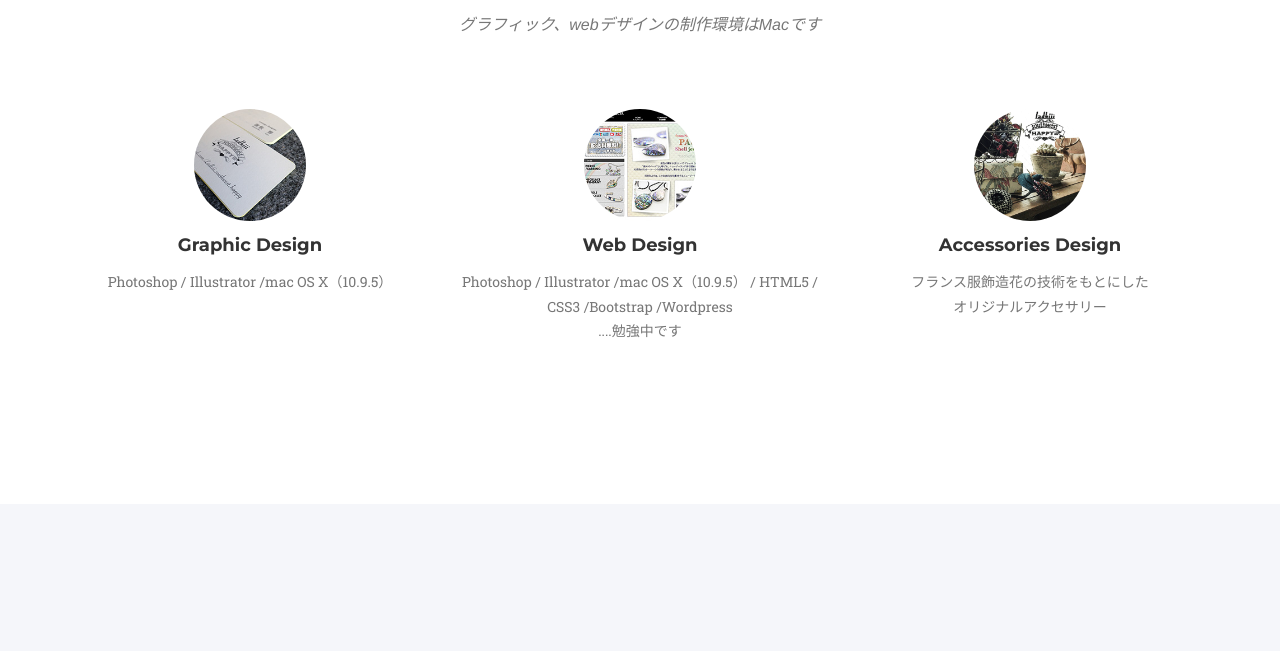
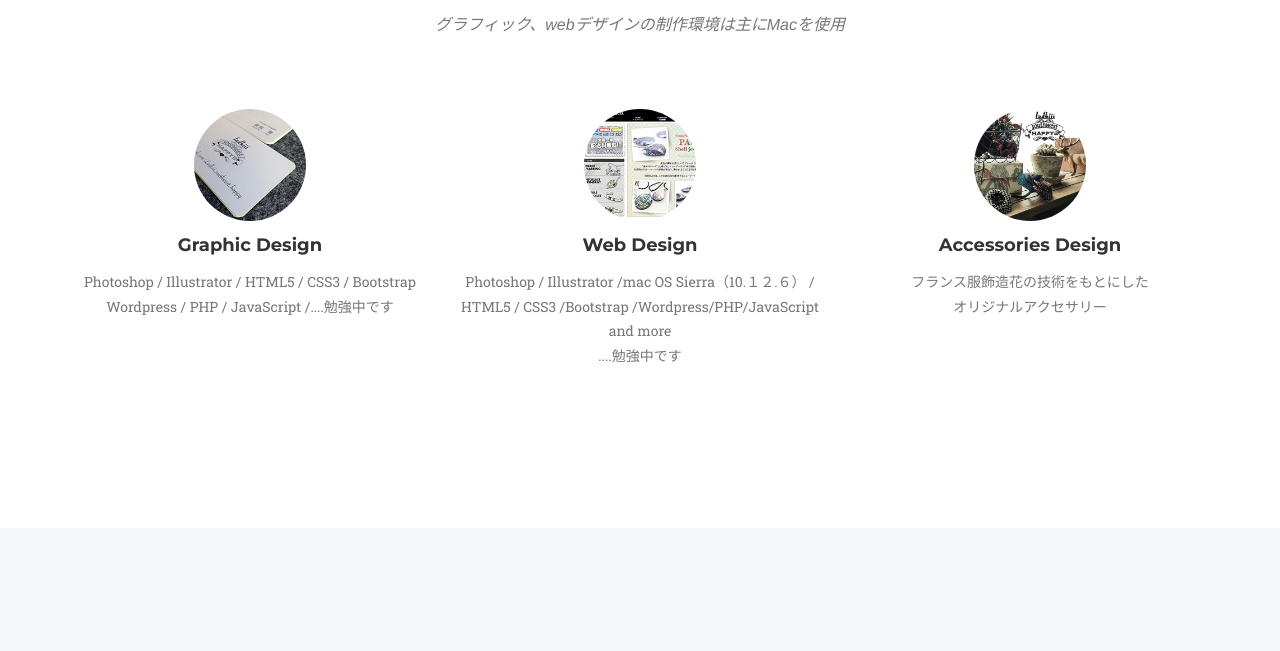
Before and after one commit to kyo4/kyo1204.github.io, a plain HTML site: page index.html in a window 1280 px wide. Shown: the part 644-1295 px from the top of the page. Drawn offline with nearby package versions, Linux system fonts and the light colour scheme; a web font is replaced by a local one.

Commit message:
Update index.html

```diff
--- a/index.html
+++ b/index.html
@@ -97,7 +97,7 @@
             <div class="row">
                 <div class="col-lg-12 text-center">
                     <h2 class="section-heading">skills</h2>
-                    <h3 class="section-subheading text-muted">グラフィック、webデザインの制作環境はMacです</h3>
+                    <h3 class="section-subheading text-muted">グラフィック、webデザインの制作環境は主にMacを使用</h3>
                 </div>
             </div>
             <div class="row text-center">
@@ -110,7 +110,8 @@
                         <i class="fa fa-shopping-cart fa-stack-1x fa-inverse"></i> -->
                     </span>
                     <h4 class="service-heading">Graphic Design</h4>
-                    <p class="text-muted">Photoshop / Illustrator /mac OS X（10.9.5）</p>
+                    <p class="text-muted">Photoshop / Illustrator / HTML5 / CSS3 / Bootstrap <br> Wordpress / PHP / JavaScript /....勉強中です
+</p>
                 </div>
                 <div class="col-md-4">
                     <span class="fa-stack fa-4x">
@@ -121,7 +122,7 @@
                         <i class="fa fa-laptop fa-stack-1x fa-inverse"></i> -->
                     </span>
                     <h4 class="service-heading">Web Design</h4>
-                    <p class="text-muted">Photoshop / Illustrator /mac OS X（10.9.5） / HTML5 / CSS3 /Bootstrap /Wordpress <br>....勉強中です</p>
+                    <p class="text-muted">Photoshop / Illustrator /mac OS Sierra（10.１２.６） / HTML5 / CSS3 /Bootstrap /Wordpress/PHP/JavaScript　and more <br>....勉強中です</p>
                 </div>
                 <div class="col-md-4">
                     <span class="fa-stack fa-4x">
@@ -329,7 +330,7 @@
                                     <h4 class="subheading">フリーランスとして活動開始</h4>
                                 </div>
                                 <div class="timeline-body">
-                                    <p class="text-muted">制作会社など数社を経て、独立。<br>研究学会誌、CDジャケット、出版系WEBデザイン、ECサイトデザインなど多岐にわたり制作しています。</p>
+                                    <p class="text-muted">制作会社など数社を経て、独立。<br>研究学会誌、CDジャケット、出版系WEBデザイン、ECサイトデザインなど制作しています。</p>
                                 </div>
                             </div>
                         </li>
```
